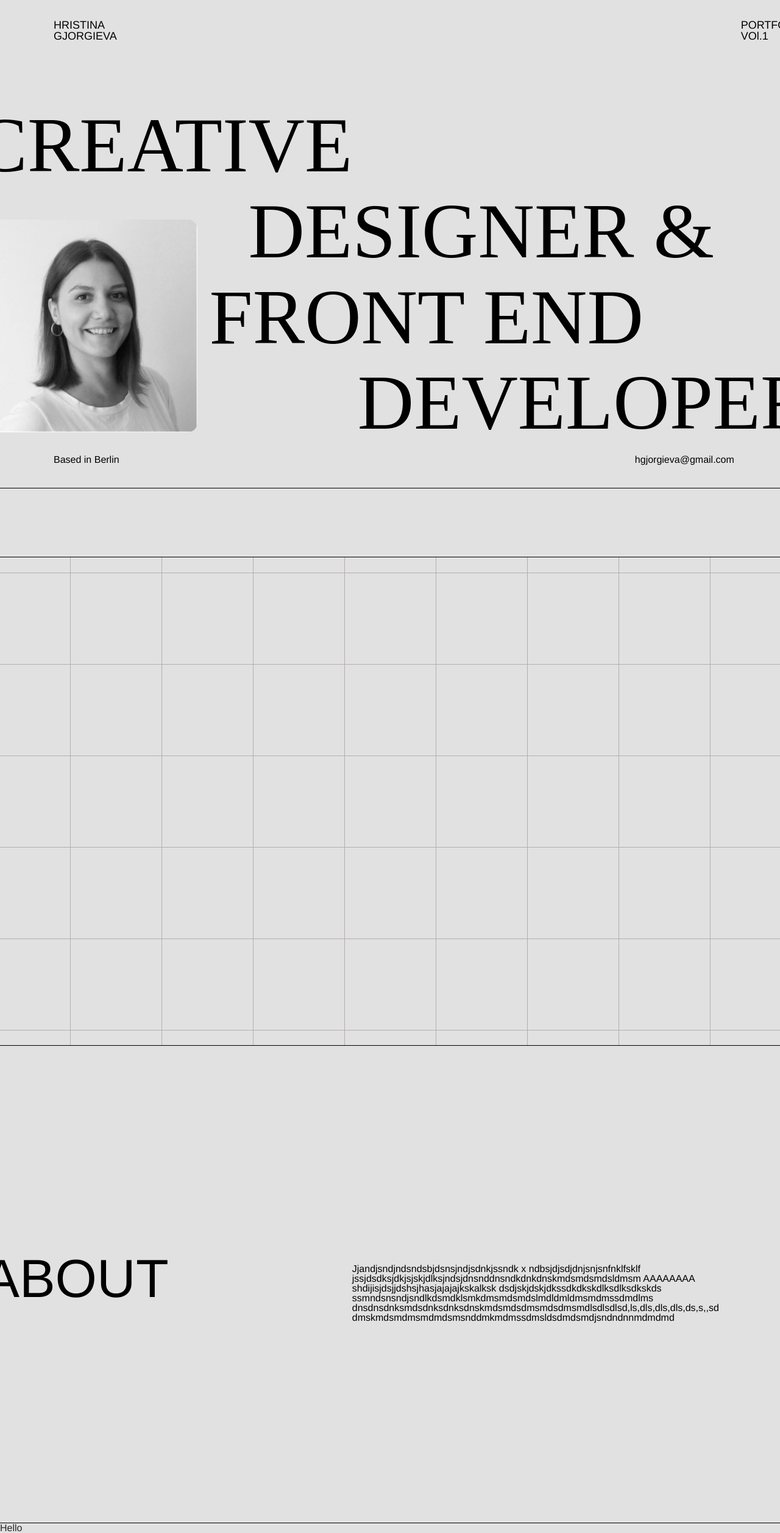
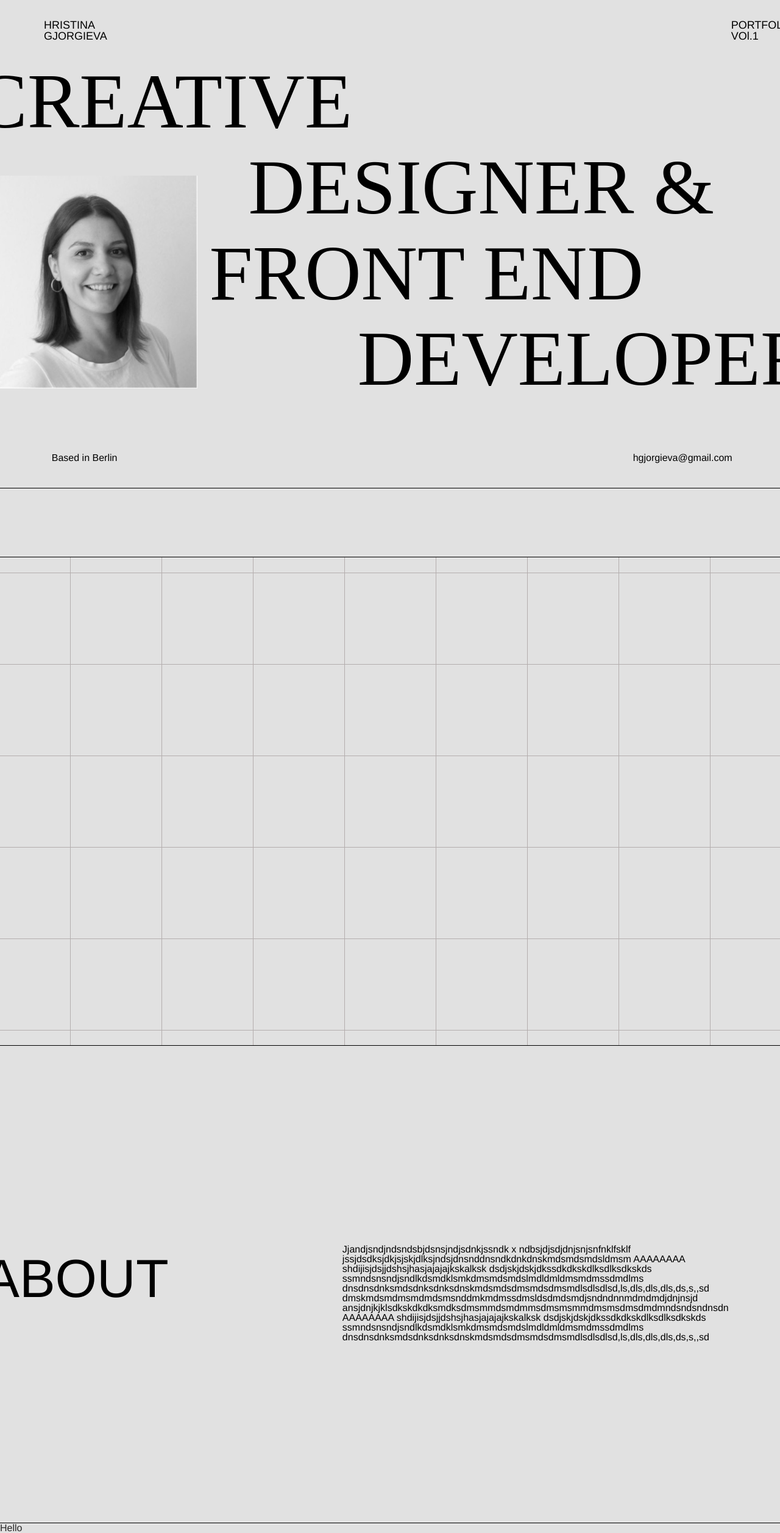
Before and after one commit to HristinaGjo/Website-Portfolio-HG, a React (Vite) app: page / in a window 1280 px wide. Shown: the top 2514 px of the page at 61% size. Built offline with nearby package versions, Linux system fonts and the light colour scheme.

Commit message:
Navbar and Bottom Ctn in Header fixed for responsivnes

```diff
--- a/src/components/About.jsx
+++ b/src/components/About.jsx
@@ -47,7 +47,11 @@ const About = ({ id }) => {
           AAAAAAAA shdijisjdsjjdshsjhasjajajajkskalksk dsdjskjdskjdkssdkdkskdlksdlksdkskds
           ssmndsnsndjsndlkdsmdklsmkdmsmdsmdslmdldmldmsmdmssdmdlms
           dnsdnsdnksmdsdnksdnksdnskmdsmdsdmsmdsdmsmdlsdlsdlsd,ls,dls,dls,dls,ds,s,,sd
-          dmskmdsmdmsmdmdsmsnddmkmdmssdmsldsdmdsmdjsndndnnmdmdmd</p>
+          dmskmdsmdmsmdmdsmsnddmkmdmssdmsldsdmdsmdjsndndnnmdmdmdjdnjnsjd
+          ansjdnjkjklsdkskdkdksmdksdmsmmdsmdmmsdmsmsmmdmsmsdmsdmdmndsndsndnsdn
+          AAAAAAAA shdijisjdsjjdshsjhasjajajajkskalksk dsdjskjdskjdkssdkdkskdlksdlksdkskds
+          ssmndsnsndjsndlkdsmdklsmkdmsmdsmdslmdldmldmsmdmssdmdlms
+          dnsdnsdnksmdsdnksdnksdnskmdsmdsdmsmdsdmsmdlsdlsdlsd,ls,dls,dls,dls,ds,s,,sd</p>
         </div>
         </div>
       </div>
--- a/src/components/Header.jsx
+++ b/src/components/Header.jsx
@@ -10,6 +10,7 @@ const Header = () => {
         <img src={image} alt="picture"/>
         </div>
       { /* <div className={classes.imageCtn}> */}
+
       <div className={classes.rightCtn}>
       <div className={classes.line1}>CREATIVE</div>
       <div className={classes.line2}>DESIGNER &</div>
@@ -21,6 +22,7 @@ const Header = () => {
         <p className={classes.leftP}> Based in Berlin</p>
         <a className={classes.rightP} href="mailto:hgjorgieva@gmail.com">hgjorgieva@gmail.com</a>
       </div>
+
     </>
     );
 }
--- a/src/styles/about.module.css
+++ b/src/styles/about.module.css
@@ -31,7 +31,7 @@ body {
 .rightCtn p{
     font-size: 1rem;
     margin-top: 3rem;
-    font-weight: 250;
+    font-weight: 200;
 }
 
 @keyframes fliper {
--- a/src/styles/header.module.css
+++ b/src/styles/header.module.css
@@ -5,19 +5,19 @@ body {
 }
 
 .headerCtn {
-    width: 90%;
+    width: 100%;
     height: 70vh;
     max-width: 800px;
-    margin: 0; /* Center the container horizontally */
+    /* margin: 0; /* Center the container horizontally */
     font-size: 2.25rem;
     font-family: "Helvetica";
     /*font-family: "Ppneuemontreal Variable, sans-serif";*/
     text-align: left;
     display: flex;
     flex-direction: column;
-    justify-content: flex-start;
-    align-items: flex-start;
-    margin-top: 4.5rem;
+    justify-content: flex-start; /*center*/
+    align-items: flex-start; /*center*/
+
 }
 
 .line1,
@@ -31,13 +31,12 @@ body {
 .leftCtn{
     order:2;
     padding-left: 2rem;
-
 }
 
 .leftCtn img{
    width: 250px;
    height: auto;
-   border-radius: 1rem;
+   /* border-radius: 1rem; */
    margin-top: 3rem;
 }
 
@@ -51,11 +50,15 @@ body {
 }
 
 .bottomCtn{
-    padding: 2rem;
+    padding: 1.8rem;
     font-weight: 300;
     font-size: 0.875rem;
     line-height: 1.2em;
     padding-bottom: 2rem;
+    display: flex;
+    justify-content: flex-start;
+    align-items: center;
+    gap: 4.5rem;
 }
 
 a {
--- a/src/styles/navbar.module.css
+++ b/src/styles/navbar.module.css
@@ -4,18 +4,18 @@ body{
 }
 
 .navCtn{
-    position: fixed;
+    position: sticky;
     top: 0;
     left: 0;
     display: flex;
     justify-content: space-evenly;
+    align-items: center;
+    gap: 2rem;
     padding: 1rem;
-    gap:1.75rem;
     /*background: red;*/
     z-index: 1000;
     font-weight: 300;
     font-size: 0.875rem;
-    margin-left: 1rem;
 }
 
 @media (min-width: 768px){
--- a/src/styles/projects.module.css
+++ b/src/styles/projects.module.css
@@ -4,7 +4,6 @@ body {
 
 .pageCtn {
     width: 100%;
-
     /* margin-top: 10vh; */
     height: 100vh;
     border-top: 1px solid black;
@@ -33,6 +32,21 @@ body {
     overflow: hidden;
     white-space: nowrap;
 }
+
+
+.animate {
+    max-width: 600px;
+    animation: slideIn 1.8s forwards;
+}
+
+/*@keyframes slideIn {
+    from {
+        transform: translateX(50vw);
+    }
+    to {
+        transform: translateX(0vw);
+    }
+} */
 
 
 @media (min-width: 768px) {
```
